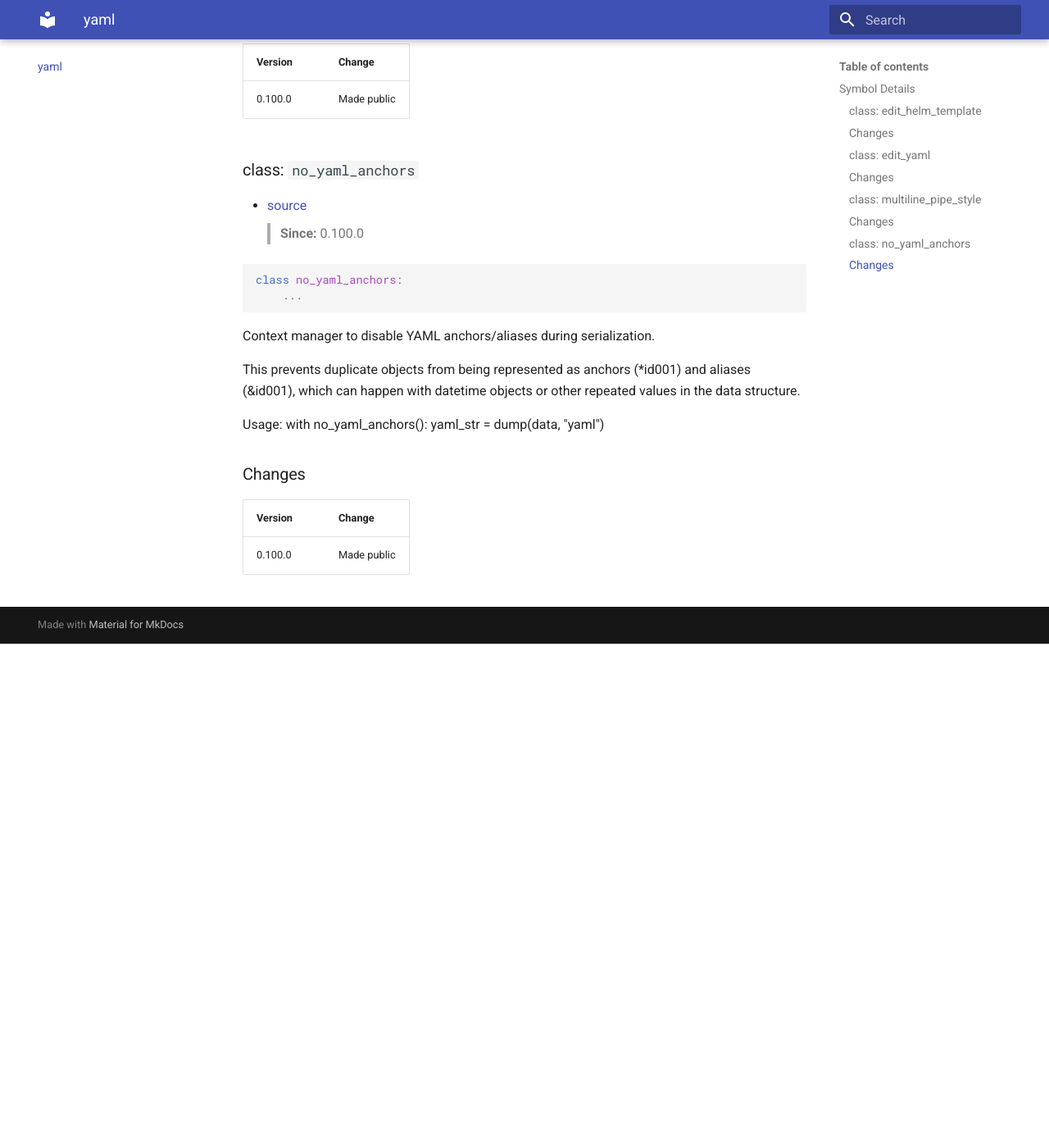
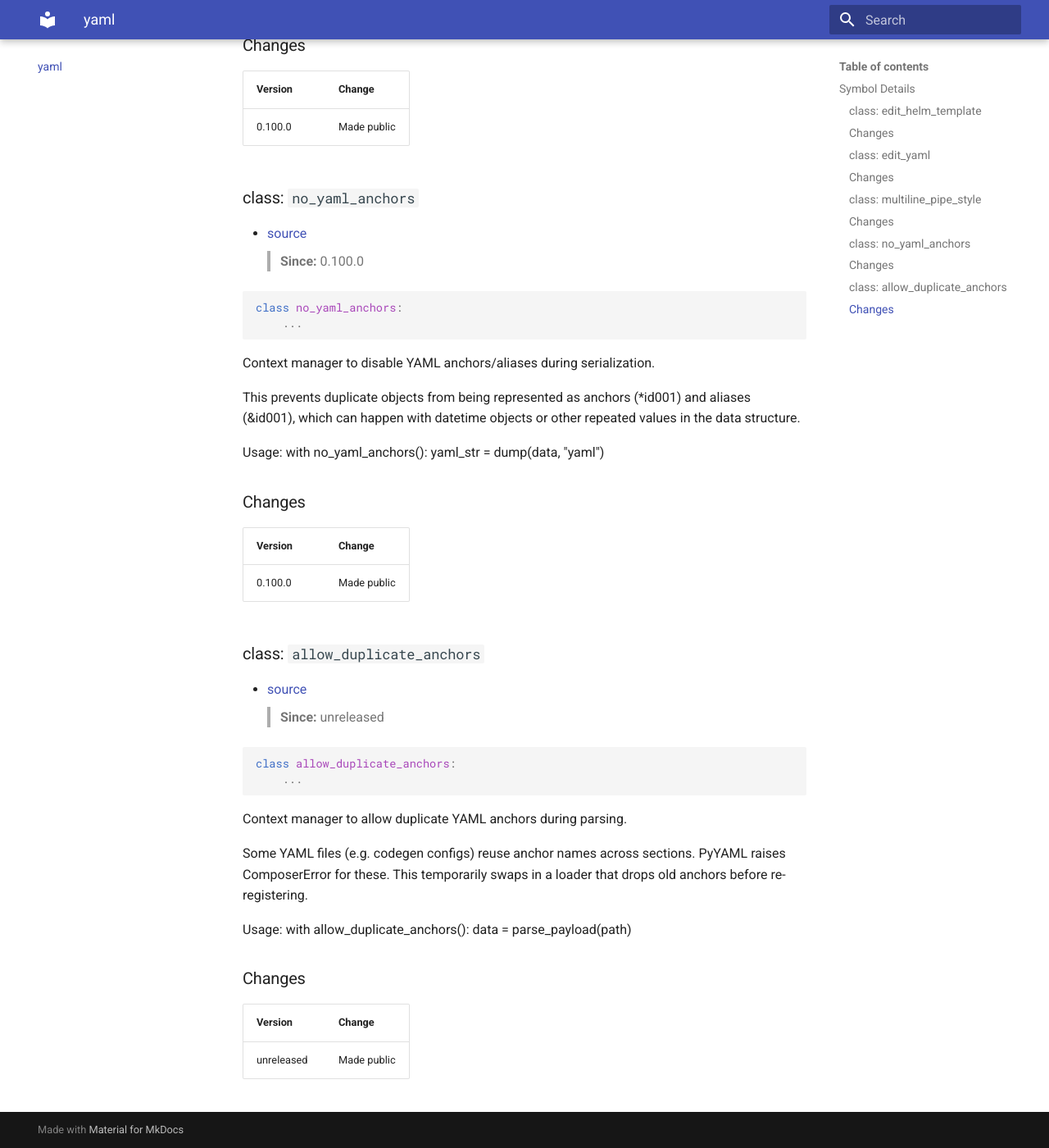
Before and after one commit to EspenAlbert/model-lib, an MkDocs documentation site: the page built from docs/yaml/index.md, in a window 1280 px wide and 1400 px high, scrolled down 1486 px. Shown: the whole window at 82% size. Built offline with MkDocs 1.6.1 and Material for MkDocs 9.7.7, drawn with Linux system fonts in a browser that asks for light colours; before the commit the page ends 2271 px from its top, so only the background shows below that; some of the changed text lies outside the part shown.

Commit message:
yml-fix (#15)
* fix(parse): add support for .yml file format in parse.py

* feat(serialize): Allow duplicate anchors

* chore: regen

````diff
--- a/.groups.yaml
+++ b/.groups.yaml
@@ -40,6 +40,7 @@ groups:
   owned_modules:
   - serialize.yaml_serialize
   owned_refs:
+  - serialize.yaml_serialize.allow_duplicate_anchors
   - serialize.yaml_serialize.edit_helm_template
   - serialize.yaml_serialize.edit_yaml
   - serialize.yaml_serialize.multiline_pipe_style
--- a/docs/yaml/index.md
+++ b/docs/yaml/index.md
@@ -4,6 +4,7 @@
 <!-- === OK_EDIT: pkg-ext header === -->
 
 <!-- === DO_NOT_EDIT: pkg-ext symbols === -->
+- [`allow_duplicate_anchors`](#allow_duplicate_anchors_def)
 - [`edit_helm_template`](#edit_helm_template_def)
 - [`edit_yaml`](#edit_yaml_def)
 - [`multiline_pipe_style`](#multiline_pipe_style_def)
@@ -96,3 +97,31 @@ Usage:
 |---------|--------|
 | 0.100.0 | Made public |
 <!-- === OK_EDIT: pkg-ext no_yaml_anchors_def === -->
+<!-- === DO_NOT_EDIT: pkg-ext allow_duplicate_anchors_def === -->
+<a id="allow_duplicate_anchors_def"></a>
+
+### class: `allow_duplicate_anchors`
+- [source](../../model_lib/serialize/yaml_serialize.py#L241)
+> **Since:** unreleased
+
+```python
+class allow_duplicate_anchors:
+    ...
+```
+
+Context manager to allow duplicate YAML anchors during parsing.
+
+Some YAML files (e.g. codegen configs) reuse anchor names across sections.
+PyYAML raises ComposerError for these. This temporarily swaps in a loader
+that drops old anchors before re-registering.
+
+Usage:
+    with allow_duplicate_anchors():
+        data = parse_payload(path)
+
+### Changes
+
+| Version | Change |
+|---------|--------|
+| unreleased | Made public |
+<!-- === OK_EDIT: pkg-ext allow_duplicate_anchors_def === -->
````
Also changed, not shown: docs/parse/index.md (+4 -4 lines), 4 other files.
